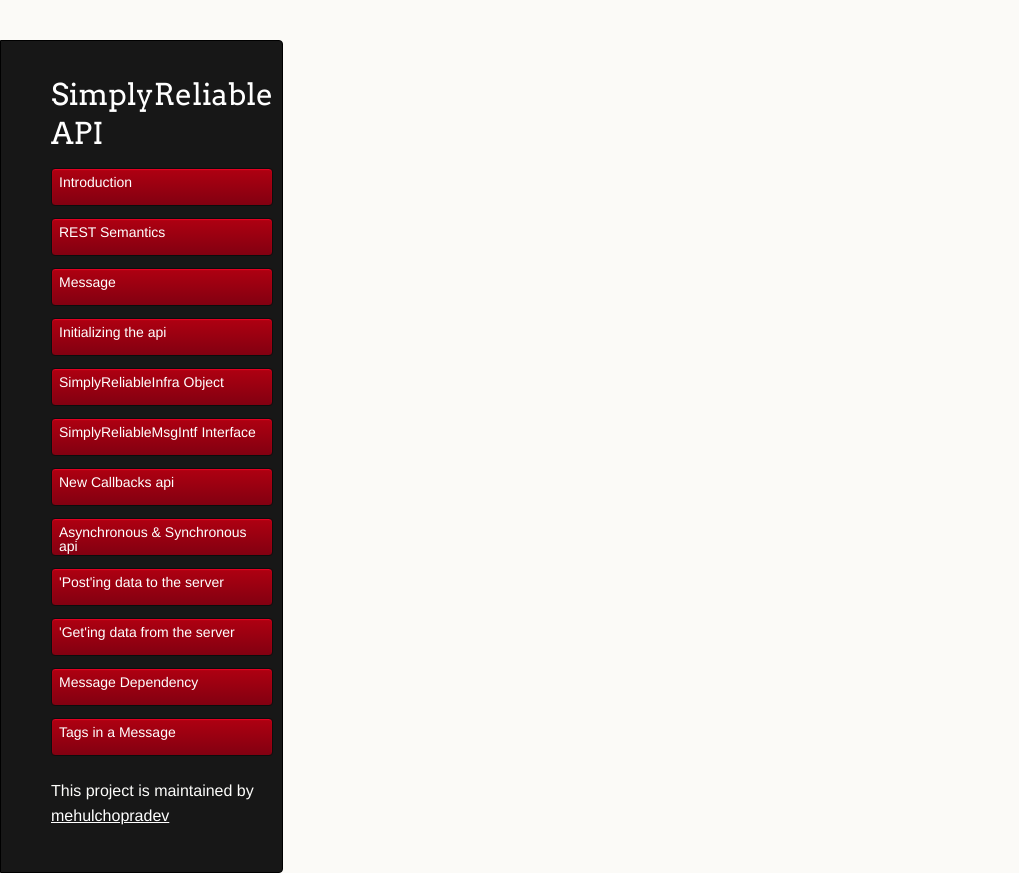
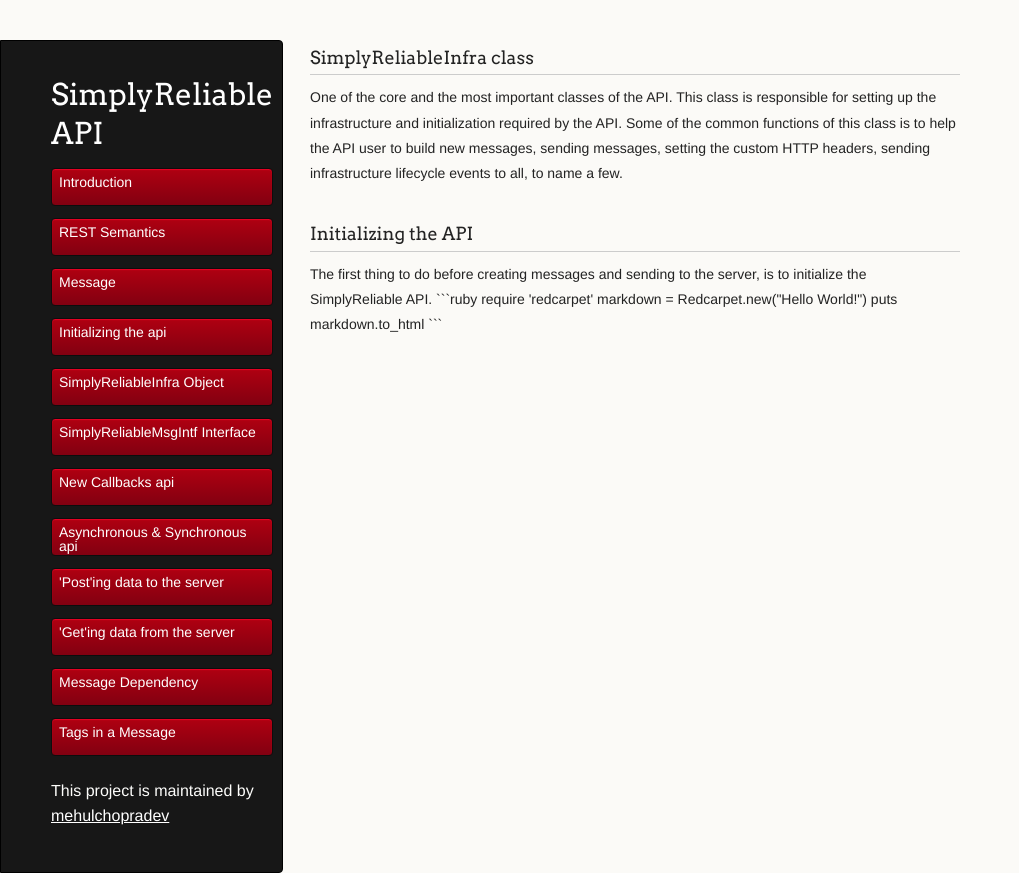
Before and after one commit to mehulchopradev/androidapiquests, a plain HTML site: page simply-reliable-infra-object.html in a window 1280 px wide. Shown: the whole page, without its empty margins (0-1019 px from the left). Drawn offline with Linux system fonts and the light colour scheme.

Commit message:
Update simply-reliable-infra-object.html

````diff
--- a/simply-reliable-infra-object.html
+++ b/simply-reliable-infra-object.html
@@ -34,6 +34,34 @@
 
         <p class="header">This project is maintained by <a class="header name" href="https://github.com/mehulchopradev">mehulchopradev</a></p>
       </header>
+      <section>
+        <h3>
+		      <a class="anchor" href="#" aria-hidden="true">
+			      <span class="octicon octicon-link"></span>
+		      </a>
+		      SimplyReliableInfra class
+	      </h3>
+      	<p>
+      	  One of the core and the most important classes of the API. This class is responsible for setting up the
+      	  infrastructure and initialization required by the API. Some of the common functions of this class is to
+      	  help the API user to build new messages, sending messages, setting the custom HTTP headers, sending
+      	  infrastructure lifecycle events to all, to name a few.
+      	</p>
+      	<h3>
+		      <a class="anchor" href="#" aria-hidden="true">
+			      <span class="octicon octicon-link"></span>
+		      </a>
+		      Initializing the API
+	      </h3>
+      	<p>
+      	  The first thing to do before creating messages and sending to the server, is to initialize the SimplyReliable
+      	  API.
+      	  ```ruby
+            require 'redcarpet'
+            markdown = Redcarpet.new("Hello World!")
+            puts markdown.to_html
+          ```
+      	</p>
     </div>
     <!--[if !IE]><script>fixScale(document);</script><![endif]-->
   </body>
````
